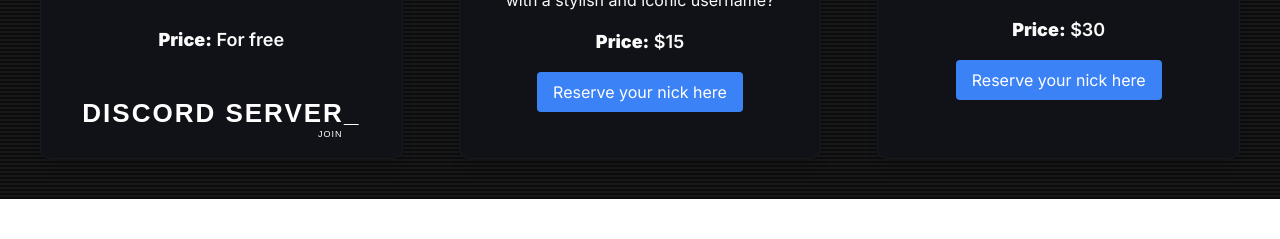
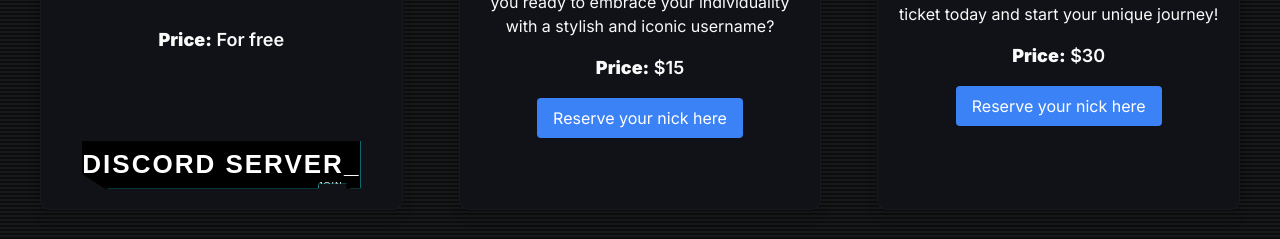
Before and after one commit to ArcadeW/cybertankz, a Next.js app: page / in a window 1280 px wide. Shown: the part 1119-1358 px from the top of the page. Before the commit the page ends 1318 px from the top, so only its background shows below. Built offline with nearby package versions, Linux system fonts and the light colour scheme; a web font is replaced by a local one.

Commit message:
Update page.tsx

```diff
--- a/src/app/page.tsx
+++ b/src/app/page.tsx
@@ -39,17 +39,53 @@ export default function Home() {
           <p className="text-center text-lg font-semibold mb-4" style={{ marginTop: '71px' }}>
             <strong>Price:</strong> For free
           </p>
-<div className="flex flex-col items-center justify-center gap-2 pt-5">
-  <a href="https://discord.gg/pkCbWeuybb" target="_blank" rel="noopener noreferrer">
-    <button className="cybr-btn w-fit h-12">
+
+          <div style={{ marginTop: '71px' }}>
+      <button
+    className="cybr-btn w-fit h-12"
+    style={{
+      '--primary': 'hsl(0,0%,calc(0 * 1%))',
+      '--shadow-primary': 'hsl(180deg 100% 50%)',
+      '--primary-hue': 0,
+      '--primary-lightness': 0,
+      '--color': '#fff',
+      '--font-size': '26px',
+      '--shadow-primary-hue': 180,
+      '--label-size': '9px',
+      '--shadow-secondary-hue': 60,
+      '--shadow-secondary': 'hsl(var(--shadow-secondary-hue),90%,60%)',
+      '--clip': 'polygon(0 0,100% 0,100% 100%,95% 100%,95% 90%,85% 90%,85% 100%,8% 100%,0 70%)',
+      '--border': '4px',
+      '--shimmy-distance': '5',
+      '--clip-one': 'polygon(0 2%,100% 2%,100% 95%,95% 95%,95% 90%,85% 90%,85% 95%,8% 95%,0 70%)',
+      '--clip-two': 'polygon(0 78%,100% 78%,100% 100%,95% 100%,95% 90%,85% 90%,85% 100%,8% 100%,0 78%)',
+      '--clip-three': 'polygon(0 44%,100% 44%,100% 54%,95% 54%,95% 54%,85% 54%,85% 54%,8% 54%,0 54%)',
+      '--clip-four': 'polygon(0 0,100% 0,100% 0,95% 0,95% 0,85% 0,85% 0,8% 0,0 0)',
+      '--clip-five': 'polygon(0 0,100% 0,100% 0,95% 0,95% 0,85% 0,85% 0,8% 0,0 0)',
+      '--clip-six': 'polygon(0 40%,100% 40%,100% 85%,95% 85%,95% 85%,85% 85%,85% 85%,8% 85%,0 70%)',
+      '--clip-seven': 'polygon(0 63%,100% 63%,100% 80%,95% 80%,95% 80%,85% 80%,85% 80%,8% 80%,0 70%)',
+      fontFamily: 'Cyber, sans-serif',
+      color: 'var(--color)',
+      cursor: 'pointer',
+      background: '#000',
+      textTransform: 'uppercase',
+      fontSize: 'var(--font-size)',
+      outline: 'transparent',
+      letterSpacing: '2px',
+      position: 'relative',
+      fontWeight: 700,
+      border: 0,
+      minWidth: '250px',
+      transition: 'background .2s',
+      clipPath: 'var(--clip)',
+    }}
+  >
     Discord Server
     <span aria-hidden="true">_</span>
     <span aria-hidden="true" className="cybr-btn__glitch">Discord Server_</span>
     <span aria-hidden="true" className="cybr-btn__tag">JOIN</span>
   </button>
-  </a>
 </div>
-
 </div>
 
         {/* Premium Nickname Box */}
```
Lines whose indentation alone changed are shown as unchanged.
